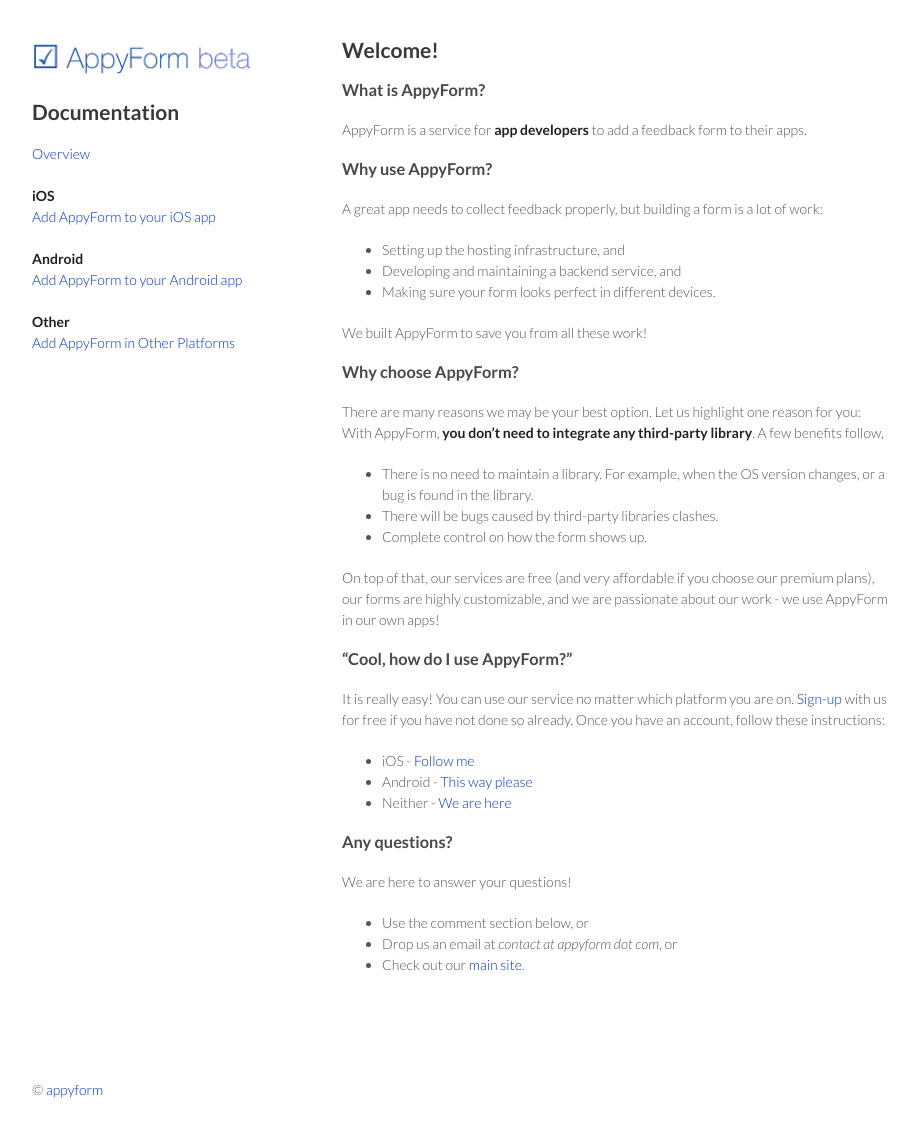
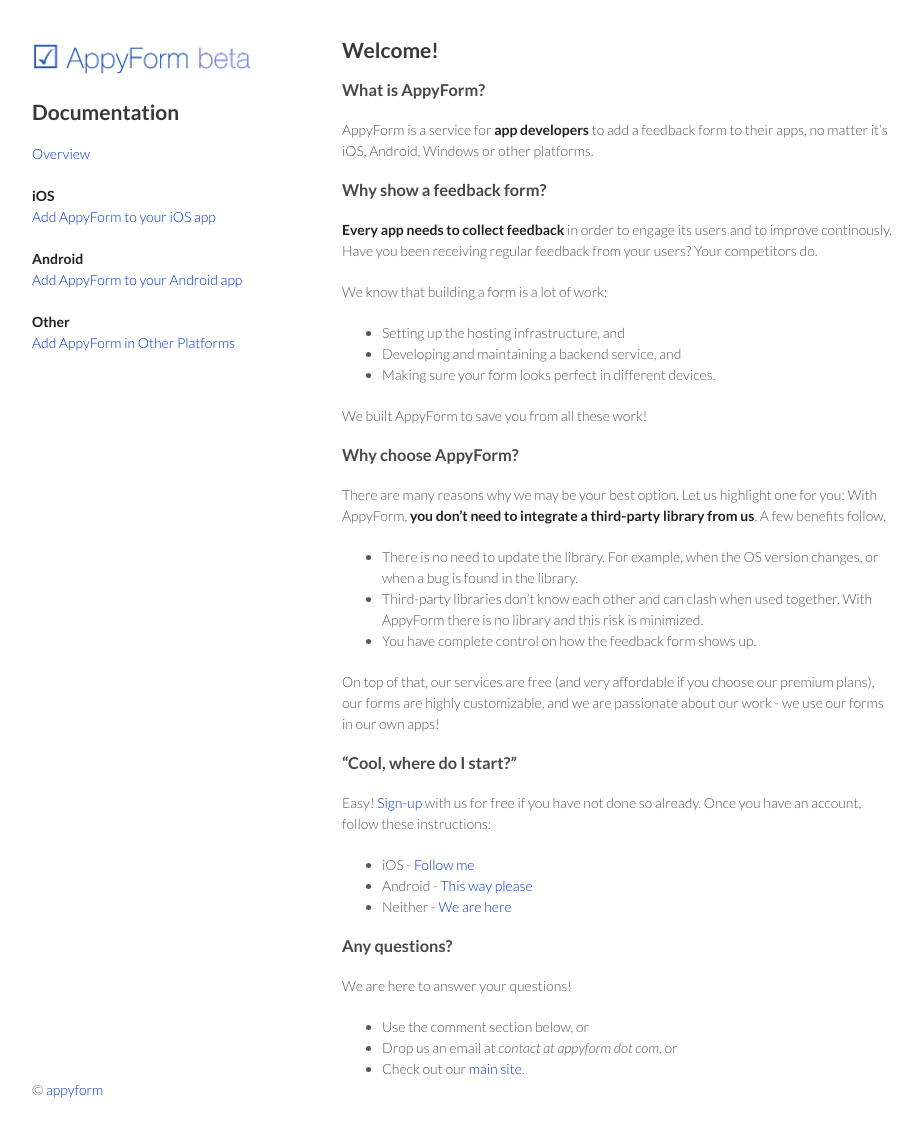
Before and after one commit to appyform/docs, a Jekyll site: the page built from index.md, in a window 1280 px wide and 1170 px high. Shown: the top 1137 px of the window, without its empty margins (178-1100 px from the left). Built offline with Jekyll 4.4.1, drawn with Linux system fonts in a browser that asks for light colours; comment, search, counter and statistics services are not loaded.

Commit message:
Text update.

```diff
--- a/_includes/landing.md
+++ b/_includes/landing.md
@@ -3,12 +3,14 @@
 
 ### What is AppyForm?
 
-AppyForm is a service for **app developers** to add a feedback form to their apps.
+AppyForm is a service for **app developers** to add a feedback form to their apps, no matter it's iOS, Android, Windows or other platforms.
 
 
-### Why use AppyForm?
+### Why show a feedback form?
 
-A great app needs to collect feedback properly, but building a form is a lot of work:
+**Every app needs to collect feedback** in order to engage its users and to improve continously. Have you been receiving regular feedback from your users? Your competitors do.
+
+We know that building a form is a lot of work:
 
 - Setting up the hosting infrastructure, and
 - Developing and maintaining a backend service, and
@@ -19,20 +21,20 @@ We built AppyForm to save you from all these work!
 
 ### Why choose AppyForm?
 
-There are many reasons we may be your best option. Let us highlight one reason for you: With AppyForm, **you don't
-need to integrate any third-party library**. A few benefits follow,
+There are many reasons why we may be your best option. Let us highlight one for you: With AppyForm, **you don't
+need to integrate a third-party library from us**. A few benefits follow,
 
-- There is no need to maintain a library. For example, when the OS version changes, or a bug is found in the library.
-- There will be bugs caused by third-party libraries clashes.
-- Complete control on how the form shows up.
+- There is no need to update the library. For example, when the OS version changes, or when a bug is found in the library.
+- Third-party libraries don't know each other and can clash when used together. With AppyForm there is no library and this risk is minimized.
+- You have complete control on how the feedback form shows up.
 
 On top of that, our services are free (and very affordable if you choose our premium plans), our forms are highly
-customizable, and we are passionate about our work - we use AppyForm in our own apps!
+customizable, and we are passionate about our work - we use our forms in our own apps!
 
 
-### "Cool, how do I use AppyForm?"
+### "Cool, where do I start?"
 
-It is really easy! You can use our service no matter which platform you are on. [Sign-up](http://www.appyform.com/) with us for free if you have not done so already. Once you have an account, follow these instructions:
+Easy! [Sign-up](http://www.appyform.com/) with us for free if you have not done so already. Once you have an account, follow these instructions:
 
 - iOS - [Follow me]({{ site.baseurl }}/page/ios-add-form-to-app.html)
 - Android - [This way please]({{ site.baseurl }}/page/android-add-form-to-app.html)
```
